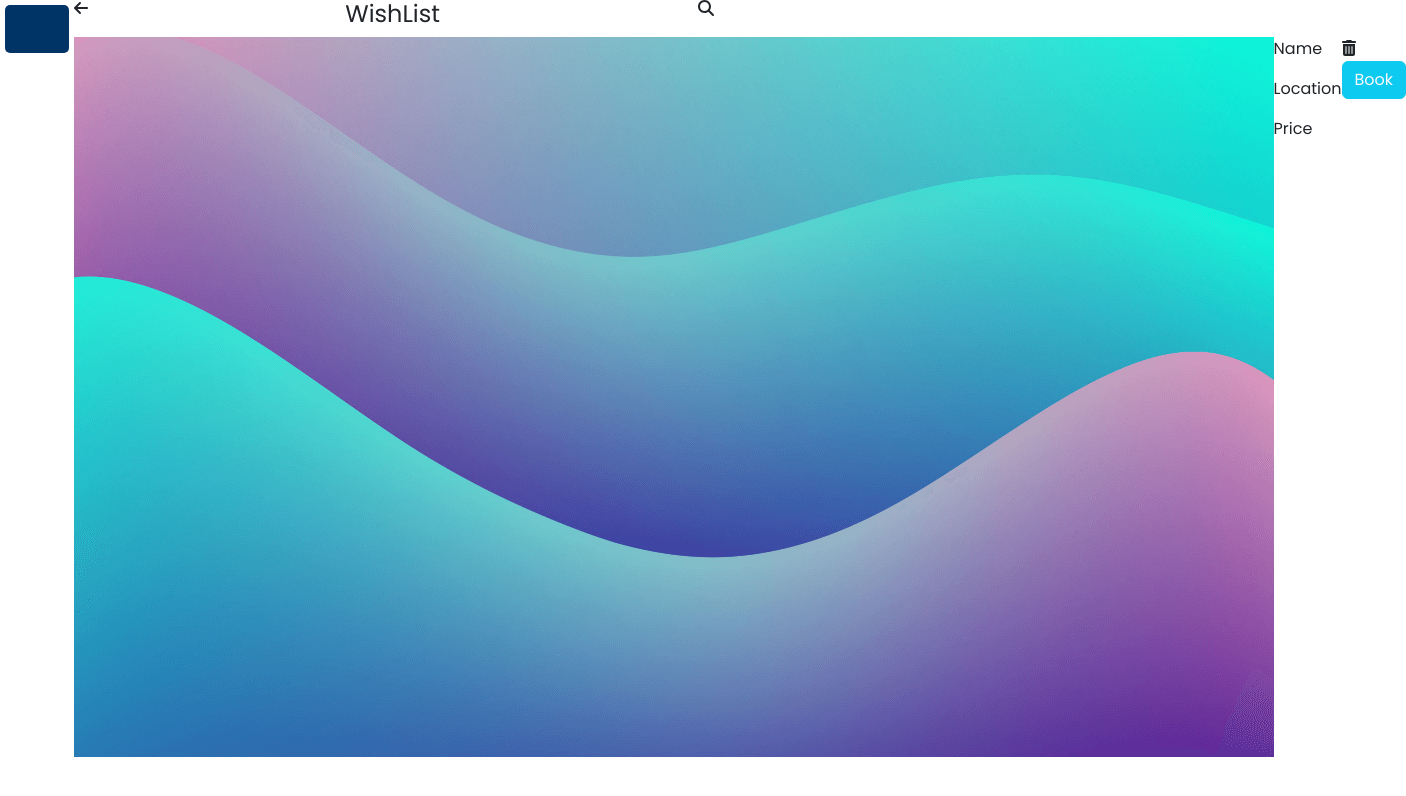
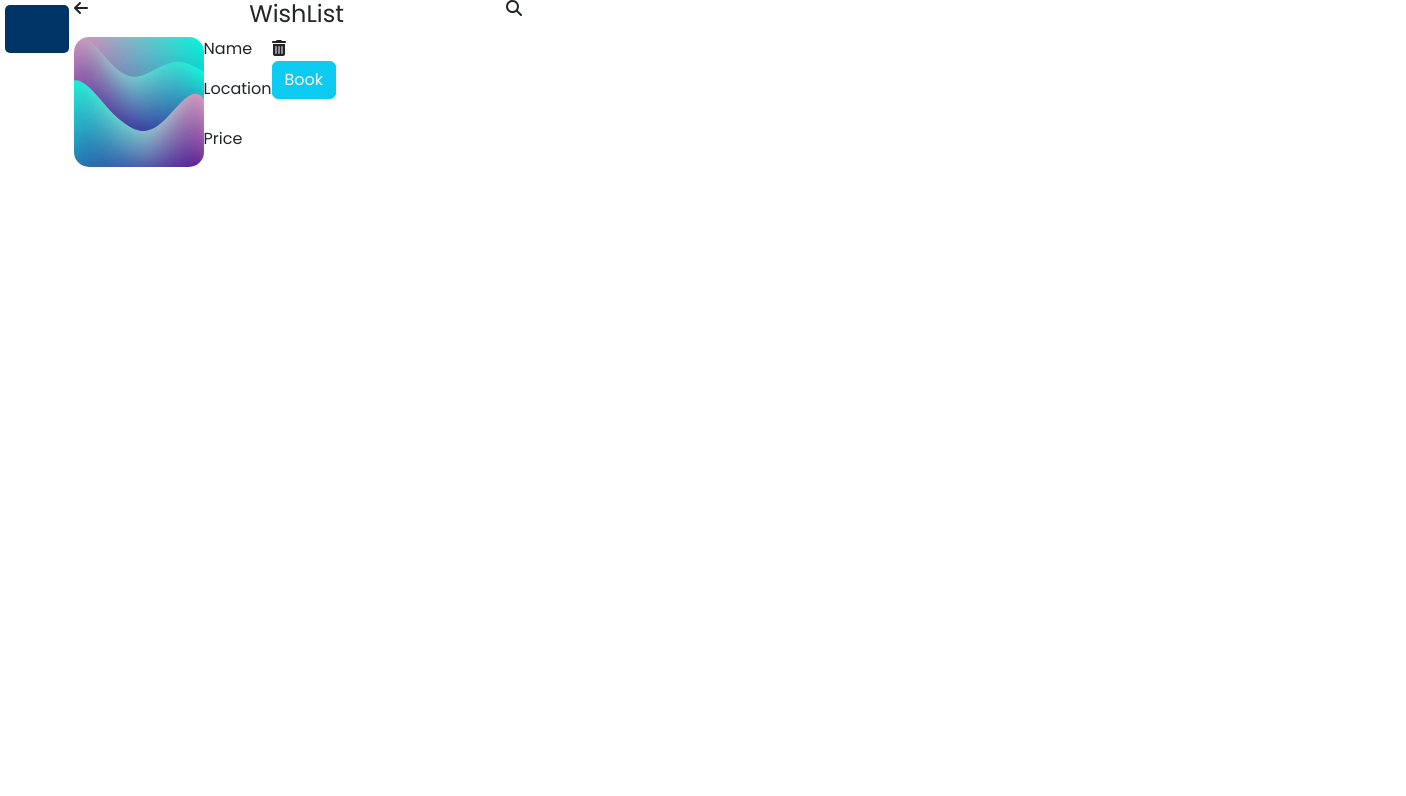
Before and after one commit to xennia316/FinalProject, a React (Create React App) app in the folder client/: page /wishlist in a window 1280 px wide. Shown: the top 796 px of the page, 1406 px wide, since content can reach past the window. Built offline with nearby package versions, Linux system fonts and the light colour scheme.

Commit message:
styling card from wishlist

```diff
--- a/client/src/components/WishList/wishlist.module.css
+++ b/client/src/components/WishList/wishlist.module.css
@@ -3,10 +3,26 @@
 }
 
 .top {
-    width: 50%;
+    width: 35%;
 }
 
 .heading {
     justify-content: space-between;
     /* width: 50vw; */
 }
+
+.image {
+    width: 130px;
+    height: 130px;
+    border-radius: 15px;
+}
+
+.subb {
+    /* height: 5vh; */
+}
+
+.sub1 {
+    display: flex;
+    flex-direction: column;
+    justify-content: space-between;
+}
```
